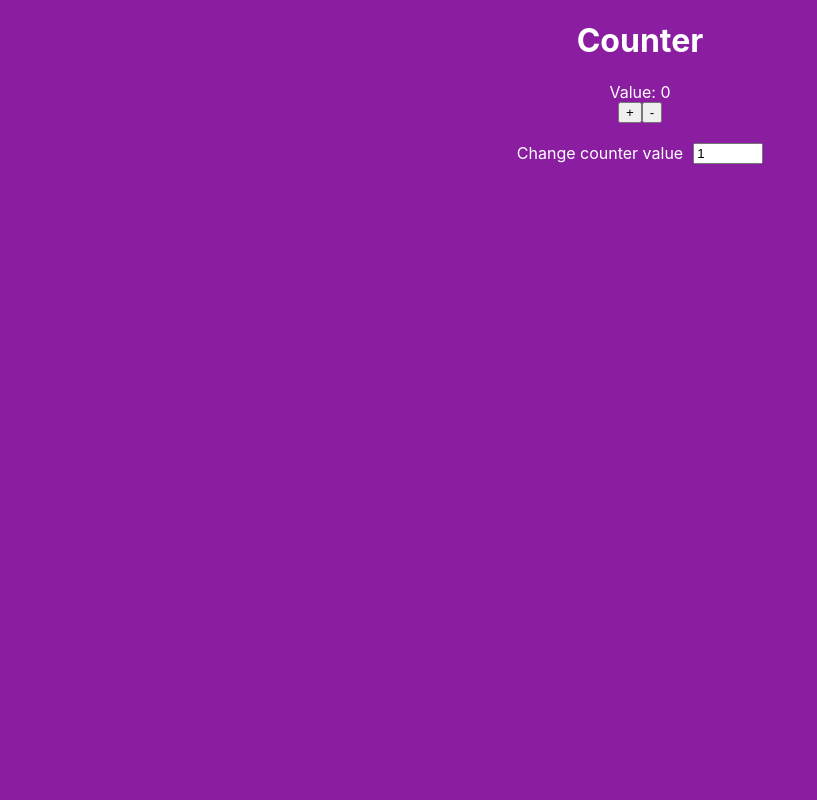
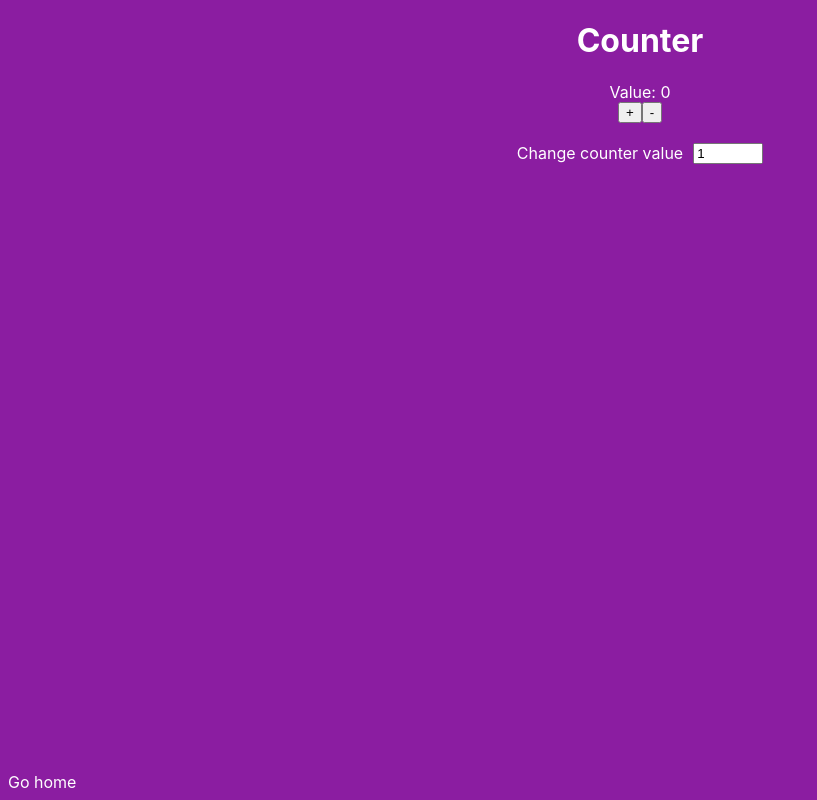
Before and after one commit to joaopedroalb/challenges-study, a Next.js app: page /Challenger-3 in a window 1280 px wide. Shown: the whole page, without its empty margins (0-817 px from the left). Built offline with nearby package versions, Linux system fonts and the light colour scheme.

Commit message:
Add home component in challenges pages

```diff
--- /dev/null
+++ b/components/Gohome/index.tsx
@@ -0,0 +1,14 @@
+import { CSSProperties } from "react"
+
+export default function Gohome(){
+
+    const styles:CSSProperties={
+        position:"absolute",
+        bottom:".5rem",
+        left:".5rem"
+        }
+
+    return(
+        <div style={styles}>Go home</div>
+    )
+}
--- a/pages/Challenger-3.tsx
+++ b/pages/Challenger-3.tsx
@@ -1,4 +1,5 @@
 import { CSSProperties, useState, useRef } from "react"
+import Gohome from "../components/Gohome";
 
 export default function ChallengerThree(){
     const style1:CSSProperties = {width:"100%"
@@ -37,6 +38,7 @@ export default function ChallengerThree(){
                 <span>Change counter value</span>
                 <input type="number" onChange={e=>setNumberAux(e.target.valueAsNumber)} value={numberAux} style={styleInputAux}/>
             </div>
+            <Gohome/>
         </div>
     )
 }
--- a/pages/Challenger-4.tsx
+++ b/pages/Challenger-4.tsx
@@ -3,6 +3,7 @@ import RowQuina from '../components/challenge-4/RowQuina'
 import styles from '../styles/challengefour.module.css'
 
 import {useState} from 'react'
+import Gohome from '../components/Gohome'
 
 export default function ChallengerFour(){
     const [listInputsValues] = useState(Array.from({length:8},(_,i)=>i+1))
@@ -19,6 +20,7 @@ export default function ChallengerFour(){
             </div>
             <RowQuina list={listInputsValues} eventOnChange={onChangeInputeValue}/>
             <RowBalls listInputs={listInputsValues}/>
+            <Gohome/>
         </div>
     )
 }
--- a/pages/challenger-1.tsx
+++ b/pages/challenger-1.tsx
@@ -1,4 +1,5 @@
 import Row from '../components/challenge-1/row';
+import Gohome from '../components/Gohome';
 
 import styles from '../styles/challengeone.module.css'
 
@@ -23,6 +24,7 @@ export default function ChallengerOne(){
             <div className={styles.board}>
                 {populateTable()}
             </div>
+            <Gohome/>
         </div>
     )
 }
--- a/pages/challenger-2.tsx
+++ b/pages/challenger-2.tsx
@@ -1,4 +1,5 @@
 import { CSSProperties, useState } from "react"
+import Gohome from "../components/Gohome";
 
 export default function ChallengerTwo(){
     const myStyle:CSSProperties = {
@@ -28,6 +29,7 @@ export default function ChallengerTwo(){
         <div style={myStyle} onMouseMove={OnMoveMouse}>
             <span>Eixo X: {boolChange?eixoX:"?"}</span>
             <span>Eixo Y: {boolChange?eixoY:"?"}</span>
+            <Gohome/>
         </div>
     )
 }
```
